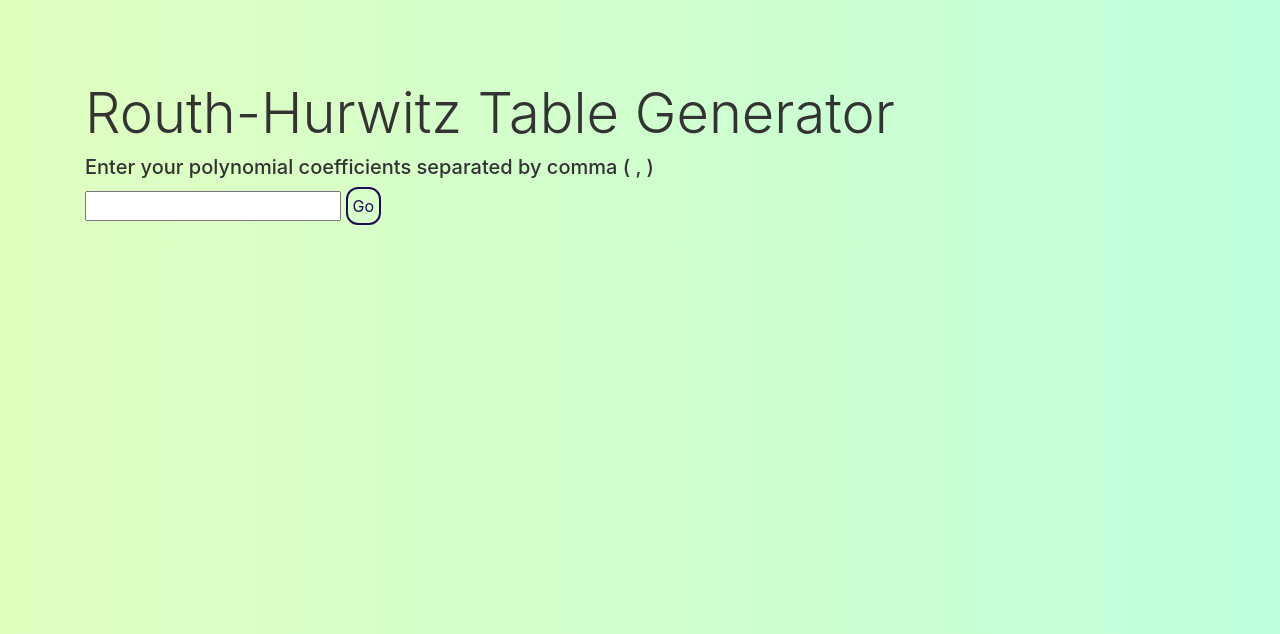
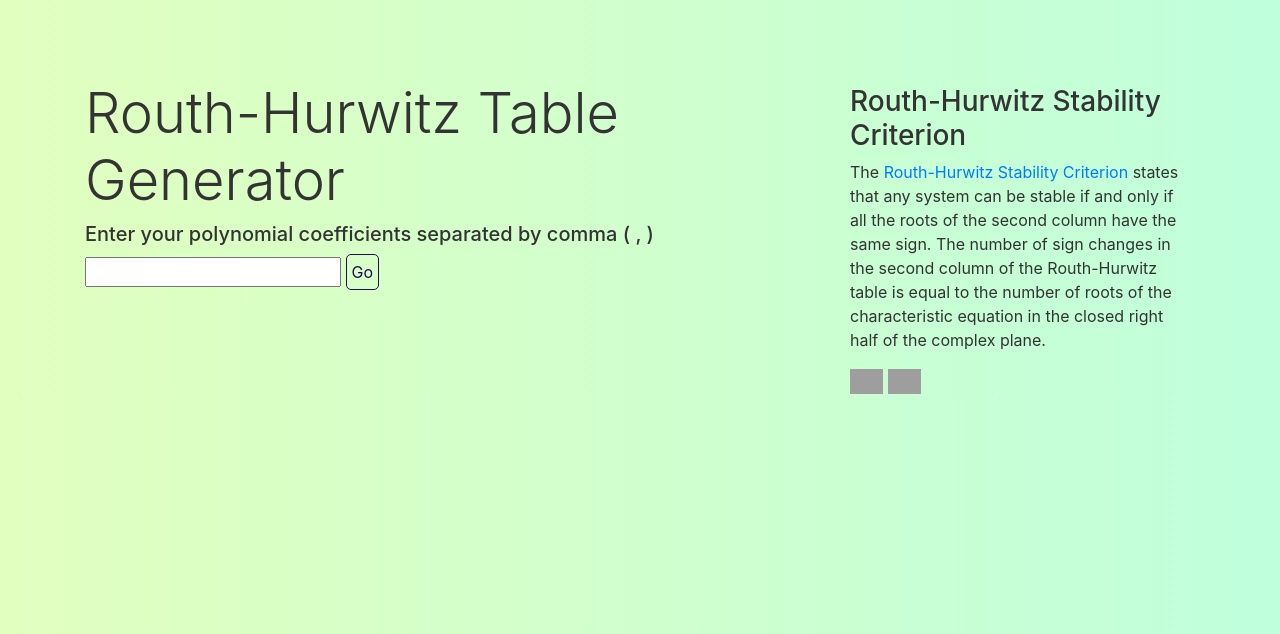
Before and after one commit to alvii147/RouthHurwitz, a Flask app: page / in a window 1280 px wide. Shown: the top 634 px of the page. Run offline with Flask 2, Linux system fonts and the light colour scheme; some libraries are stand-ins or nearby versions; grey boxes are pictures that could not be loaded.

Commit message:
added sidebar

```diff
--- a/static/styles.css
+++ b/static/styles.css
@@ -20,13 +20,18 @@ ul {
     margin: 0;
 }
 
+.sidebar {
+    padding-top: 5px;
+    padding-left: 5px;
+    padding-right: 5px;
+}
+
 .blueButton {
     padding: 5px;
     color: var(--blue);
     background-color: transparent;
-    border-style: solid;
-    border-color: var(--blue);
-    border-radius: 12px;
+    border: 1px solid var(--blue);
+    border-radius: 5px;
     transition: 0.3s;
 }
 
--- a/templates/base.html
+++ b/templates/base.html
@@ -1,25 +1,37 @@
 <!DOCTYPE html>
 <html>
     <head>
-        <meta charset="utf-8">
-        <meta name="viewport" content="width=device-width, initial-scale=1.0">
-        <link rel="stylesheet" href="https://stackpath.bootstrapcdn.com/bootstrap/4.3.1/css/bootstrap.min.css" integrity="sha384-ggOyR0iXCbMQv3Xipma34MD+dH/1fQ784/j6cY/iJTQUOhcWr7x9JvoRxT2MZw1T" crossorigin="anonymous">
+        <meta charset = "utf-8">
+        <meta name = "viewport" content = "width=device-width, initial-scale=1.0">
+        <link rel = "stylesheet" href = "https://stackpath.bootstrapcdn.com/bootstrap/4.3.1/css/bootstrap.min.css" integrity="sha384-ggOyR0iXCbMQv3Xipma34MD+dH/1fQ784/j6cY/iJTQUOhcWr7x9JvoRxT2MZw1T" crossorigin="anonymous">
         <link rel = "stylesheet" type = "text/css" href = "{{url_for('static', filename = 'styles.css')}}">
         <title>{% block title %}{% endblock %}</title>
     </head>
     <body>
-        <main role="main" class="container">
-            <div class="row">
-                <div class="col-md-12">
+        <main role = "main" class = "container">
+            <div class = "row">
+                <div class = "col-md-8">
                     {% block content %}{% endblock %}
+                </div>
+                <div class = "col-md-4">
+                    <div class = "sidebar">
+                        <h3>Routh-Hurwitz Stability Criterion</h3>
+                        <p>The <a href = "https://en.wikipedia.org/wiki/Routh%E2%80%93Hurwitz_stability_criterion" target = "_blank" rel = "noopener noreferrer">Routh-Hurwitz Stability Criterion</a> states that any system can be stable if and only if all the roots of the second column have the same sign. The number of sign changes in the second column of the Routh-Hurwitz table is equal to the number of roots of the characteristic equation in the closed right half of the complex plane.</p>
+                        <a href = "https://www.linkedin.com/in/zahin-zaman" target = "_blank" rel = "noopener noreferrer">
+                            <img src = "https://img.shields.io/badge/LinkedIn-0a66c2?style=flat&logo=linkedin" alt = "LinkedIn shield" height = "25">
+                        </a>
+                        <a href = "https://github.com/alvii147/RouthHurwitz" target = "_blank" rel = "noopener noreferrer">
+                            <img src = "https://img.shields.io/github/stars/alvii147/RouthHurwitz?style=social" alt = "Github stars shield" height = "25">
+                        </a>
+                    </div>
                 </div>
             </div>
         </main>
-        <script src="https://code.jquery.com/jquery-3.3.1.slim.min.js" integrity="sha384-q8i/X+965DzO0rT7abK41JStQIAqVgRVzpbzo5smXKp4YfRvH+8abtTE1Pi6jizo" crossorigin="anonymous"></script>
-        <script src="https://cdnjs.cloudflare.com/ajax/libs/popper.js/1.14.7/umd/popper.min.js" integrity="sha384-UO2eT0CpHqdSJQ6hJty5KVphtPhzWj9WO1clHTMGa3JDZwrnQq4sF86dIHNDz0W1" crossorigin="anonymous"></script>
-        <script src="https://stackpath.bootstrapcdn.com/bootstrap/4.3.1/js/bootstrap.min.js" integrity="sha384-JjSmVgyd0p3pXB1rRibZUAYoIIy6OrQ6VrjIEaFf/nJGzIxFDsf4x0xIM+B07jRM" crossorigin="anonymous"></script>
-        <script src="https://polyfill.io/v3/polyfill.min.js?features=es6"></script>
-        <script id="MathJax-script" async src="https://cdn.jsdelivr.net/npm/mathjax@3/es5/tex-mml-chtml.js"></script>
+        <script src = "https://code.jquery.com/jquery-3.3.1.slim.min.js" integrity = "sha384-q8i/X+965DzO0rT7abK41JStQIAqVgRVzpbzo5smXKp4YfRvH+8abtTE1Pi6jizo" crossorigin = "anonymous"></script>
+        <script src = "https://cdnjs.cloudflare.com/ajax/libs/popper.js/1.14.7/umd/popper.min.js" integrity = "sha384-UO2eT0CpHqdSJQ6hJty5KVphtPhzWj9WO1clHTMGa3JDZwrnQq4sF86dIHNDz0W1" crossorigin = "anonymous"></script>
+        <script src = "https://stackpath.bootstrapcdn.com/bootstrap/4.3.1/js/bootstrap.min.js" integrity = "sha384-JjSmVgyd0p3pXB1rRibZUAYoIIy6OrQ6VrjIEaFf/nJGzIxFDsf4x0xIM+B07jRM" crossorigin = "anonymous"></script>
+        <script src = "https://polyfill.io/v3/polyfill.min.js?features=es6"></script>
+        <script id = "MathJax-script" async src = "https://cdn.jsdelivr.net/npm/mathjax@3/es5/tex-mml-chtml.js"></script>
         {% block src %}{% endblock %}
     </body>
 </html>
--- a/templates/home.html
+++ b/templates/home.html
@@ -31,6 +31,7 @@
         for(var i = 1; i < polyList.length; i++) {
             str_is_nan = isNaN(polyList[i].toString());
             if(str_is_nan) {
+                polyStr += ' + '
                 polyStr += '('
             }
             else {
```
